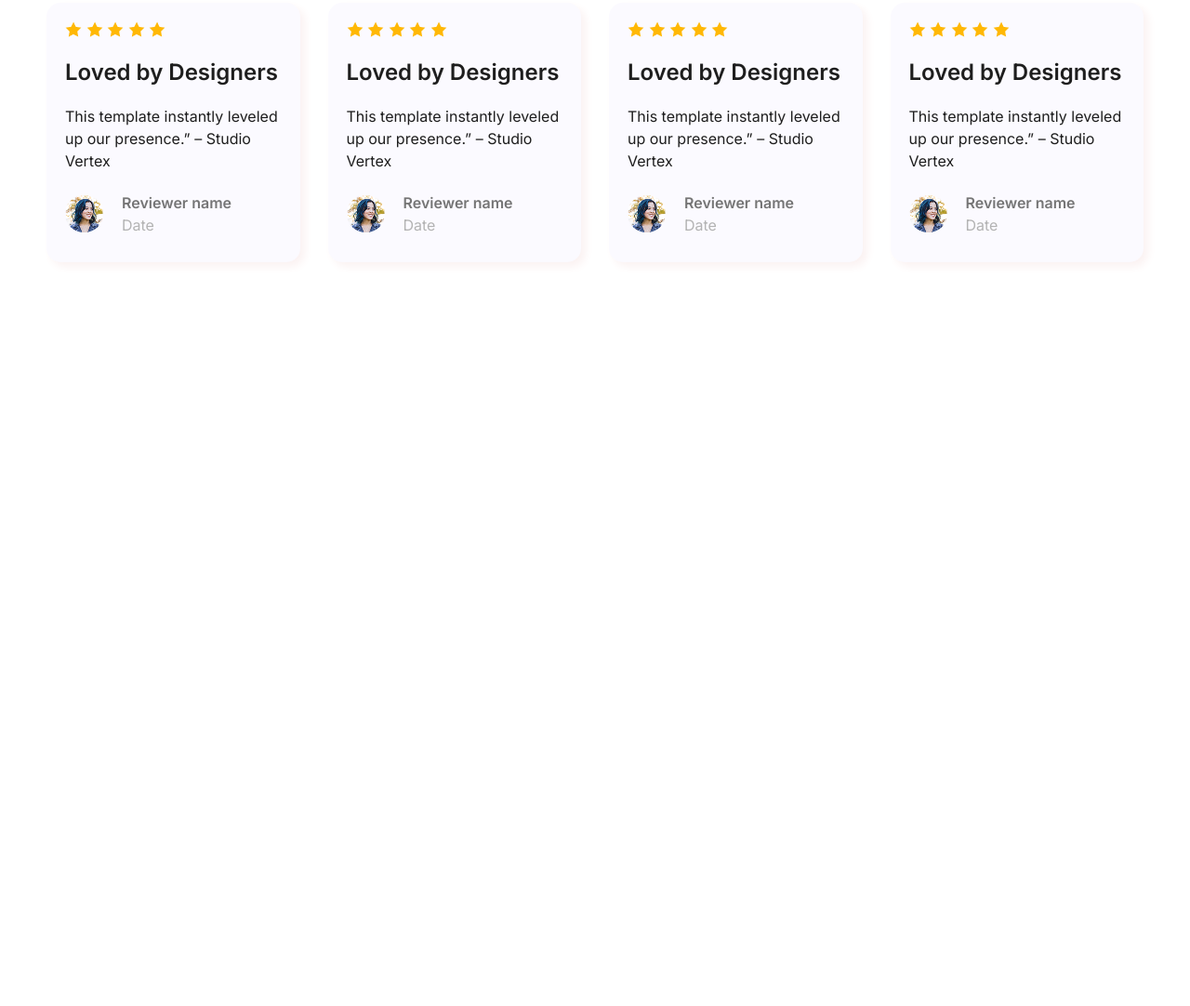
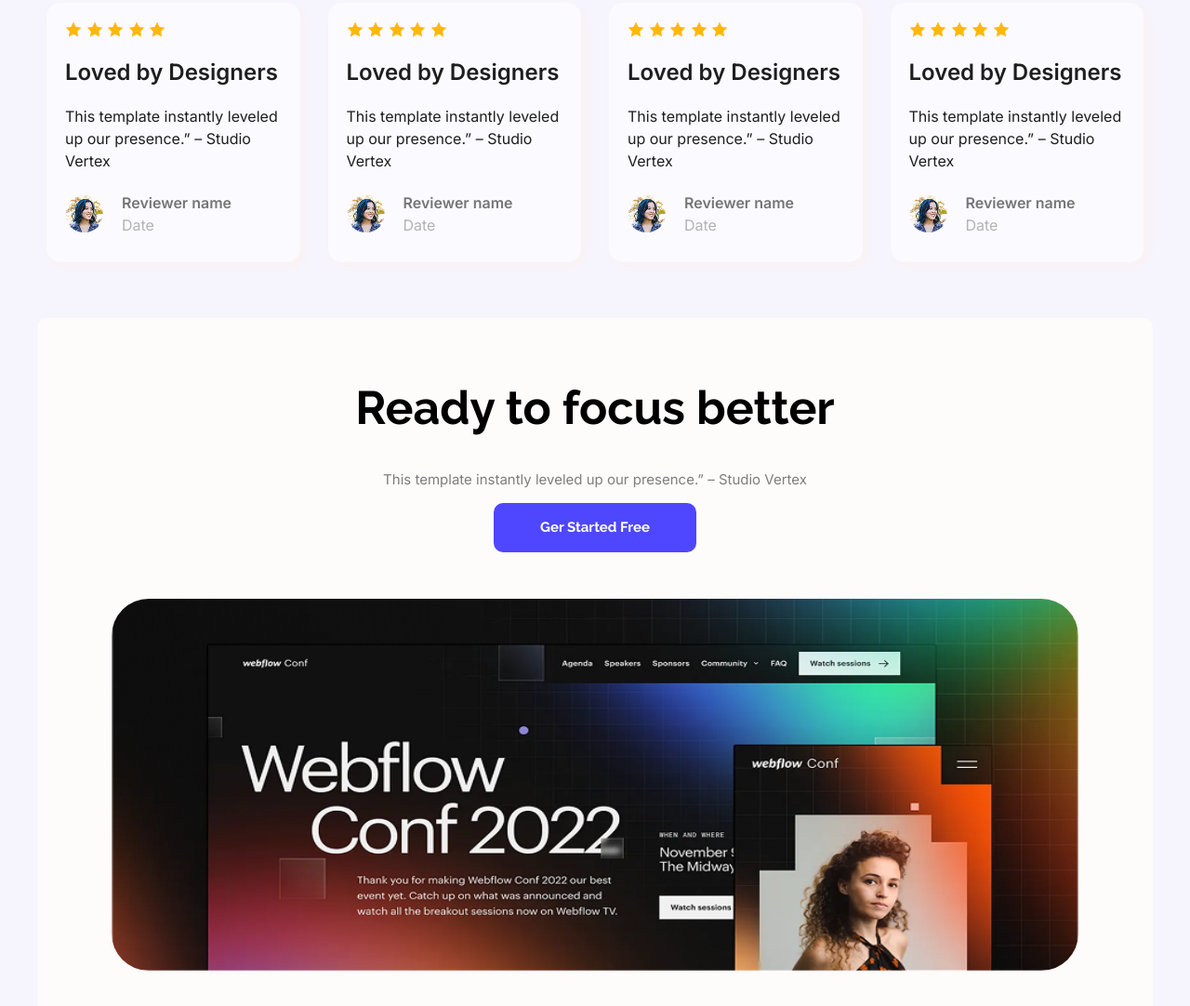
Before and after one commit to yasirhamidshourav/webflow-agencies, a plain HTML site: page index.html in a window 1280 px wide. Shown: the part 1987-3069 px from the top of the page at 93% size. Before the commit the page ends 2379 px from the top, so only its background shows below. Drawn offline with Linux system fonts and the light colour scheme.

Commit message:
focus section

```diff
--- a/index.html
+++ b/index.html
@@ -1,6 +1,7 @@
 <!DOCTYPE html>
 <html lang="en">
 <!-- head start -->
+
 <head>
     <meta charset="UTF-8">
     <meta name="viewport" content="width=device-width, initial-scale=1.0">
@@ -9,13 +10,15 @@
     <!-- font link -->
     <link rel="preconnect" href="https://fonts.googleapis.com">
     <link rel="preconnect" href="https://fonts.gstatic.com" crossorigin>
-        <link href="https://fonts.googleapis.com/css2?family=Inter:ital,opsz,wght@0,14..32,100..900;1,14..32,100..900&family=Merriweather:ital,opsz,wght@0,18..144,300..900;1,18..144,300..900&family=Open+Sans:ital,wght@0,300..800;1,300..800&family=Raleway:ital,wght@0,100..900;1,100..900&display=swap"
+    <link
+        href="https://fonts.googleapis.com/css2?family=Inter:ital,opsz,wght@0,14..32,100..900;1,14..32,100..900&family=Merriweather:ital,opsz,wght@0,18..144,300..900;1,18..144,300..900&family=Open+Sans:ital,wght@0,300..800;1,300..800&family=Raleway:ital,wght@0,100..900;1,100..900&display=swap"
         rel="stylesheet">
     <!-- css file link -->
     <link rel="stylesheet" href="style.css">
 </head>
 <!-- head end -->
 <!-- body start -->
+
 <body>
 
     <!-- header section start -->
@@ -55,7 +58,7 @@
 
             <div class="action-section-2">
                 <div>
-                        <img src="images/wc-mini.png" alt="Picture">
+                    <img src="webfiow.webp" alt="Picture">
                 </div>
             </div>
 
@@ -205,6 +208,26 @@
         </section>
         <!-- review section start -->
 
+        <!-- focus section start  -->
+        <section class="focus-section">
+
+            <div>
+                <div>
+                    <h1 class="raleway-font">Ready to focus better</h1>
+                    <p class="inter-font">This template instantly leveled up our presence.” – Studio Vertex</p>
+                </div>
+                <div>
+                    <a href=""><button class="raleway-font">Ger Started Free</button></a>
+                </div>
+            </div>
+
+            <div>
+                <img src="images/wc-big.png" alt="">
+            </div>
+
+        </section>
+        <!-- focus section start  -->
+
 
 
 
--- a/style.css
+++ b/style.css
@@ -10,6 +10,9 @@
     font-family: "Raleway", sans-serif;
     font-optical-sizing: auto;
     font-style: normal;
+}
+body{
+    background-color: #f6f4fd;
 }
 
 /* header section start */
@@ -119,7 +122,7 @@ main{
 
 /* productive section start */
 .productive-section{
-    background-color: #f7f5fe;
+    background-color: #f0ecff;
     align-items: center;
     text-align: center;
     border-radius: 25px;
@@ -209,3 +212,43 @@ main{
    border-radius: 100%;
 }
 /* review section end  */
+
+/* focus-section start */
+.focus-section{
+    background-color: #fefbfb;
+    border-radius: 10px;
+    padding: 80px;
+    padding-top: 30px;
+    margin: 50px 0px;
+    justify-content: center;
+    text-align: center;
+}
+.focus-section h1{
+    font-size: 50px;
+    font-weight: bold;
+    line-height: 100%;
+    color: #000000;
+}
+.focus-section p{
+    font-size: 15px;
+    font-weight: 400;
+    line-height: 140%;
+    color: #000000;
+    opacity: 50%;
+}
+.focus-section button{
+    font-size: 15px;
+    font-weight: bold;
+    line-height: 150%;
+    color: #FFFFFF;
+    background-color: #4E47FF;
+    border-radius: 10px;
+    border: none;
+    padding: 15px 50px;
+}
+.focus-section img{
+    border-radius: 40px;
+    width: 100%;
+    height: 400px;
+   margin-top: 50px;
+}
```
Also changed, not shown: webfiow.webp (added). Lines whose indentation alone changed are shown as unchanged.
